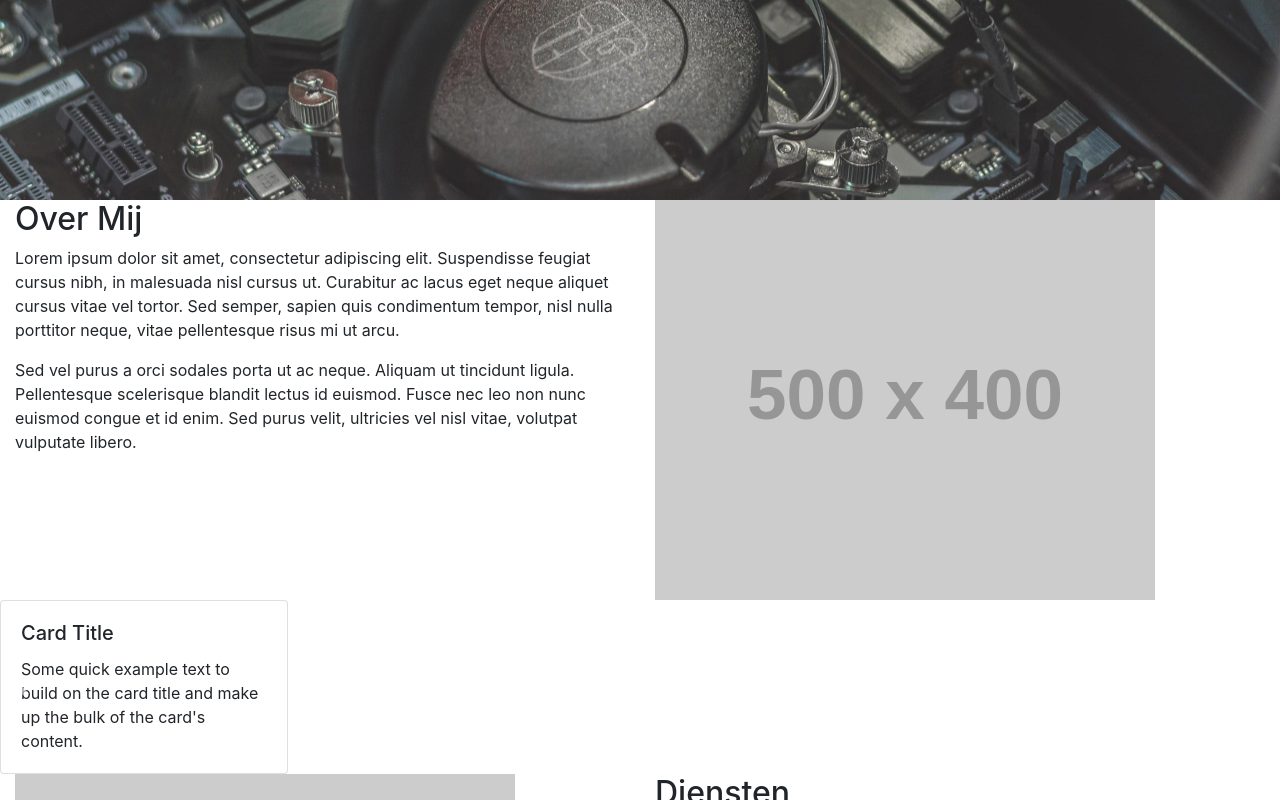
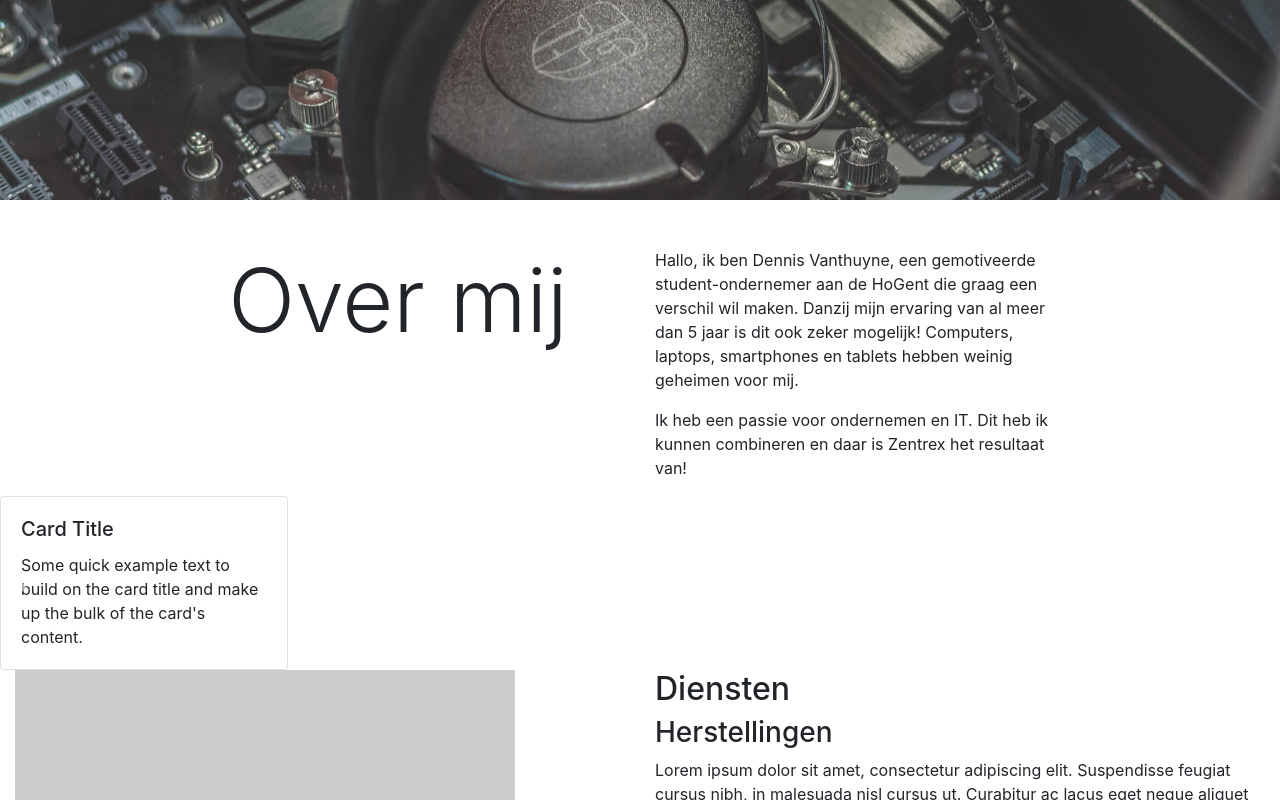
Before and after one commit to KevinVanthuyne/zentrex-website, a Gatsby site: page / in a window 1280 px wide. Shown: the part 600-1400 px from the top of the page. Built offline with nearby package versions, Linux system fonts and the light colour scheme; Gatsby itself is replaced by a stand-in of ours; placeholder pictures from the web are drawn by us.

Commit message:
added prettier about section

```diff
--- a/src/pages/index.js
+++ b/src/pages/index.js
@@ -19,7 +19,7 @@ export default () => (
       >
         <Col
           xs={{ span: 10, offset: 1 }}
-          xs={{ span: 8, offset: 2 }}
+          sm={{ span: 8, offset: 2 }}
           md={{ span: 6, offset: 3 }}
           xl={{ span: 4, offset: 4 }}
         >
@@ -27,25 +27,21 @@ export default () => (
         </Col>
       </BannerImg>
     </Row>
-    <Row id="over">
-      <Col md={6}>
-        <h2>Over Mij</h2>
+    <Row id="over" className="mt-5">
+      <Col md={{ span: 5, offset: 1 }} xl={{ span: 4, offset: 2 }}>
+        <h2 class="display-2">Over mij</h2>
+      </Col>
+      <Col md={5} xl={4}>
         <p>
-          Lorem ipsum dolor sit amet, consectetur adipiscing elit. Suspendisse
-          feugiat cursus nibh, in malesuada nisl cursus ut. Curabitur ac lacus
-          eget neque aliquet cursus vitae vel tortor. Sed semper, sapien quis
-          condimentum tempor, nisl nulla porttitor neque, vitae pellentesque
-          risus mi ut arcu.
+          Hallo, ik ben Dennis Vanthuyne, een gemotiveerde student-ondernemer
+          aan de HoGent die graag een verschil wil maken. Danzij mijn ervaring
+          van al meer dan 5 jaar is dit ook zeker mogelijk! Computers, laptops,
+          smartphones en tablets hebben weinig geheimen voor mij.
         </p>
         <p>
-          Sed vel purus a orci sodales porta ut ac neque. Aliquam ut tincidunt
-          ligula. Pellentesque scelerisque blandit lectus id euismod. Fusce nec
-          leo non nunc euismod congue et id enim. Sed purus velit, ultricies vel
-          nisl vitae, volutpat vulputate libero.
+          Ik heb een passie voor ondernemen en IT. Dit heb ik kunnen combineren
+          en daar is Zentrex het resultaat van!
         </p>
-      </Col>
-      <Col md={6}>
-        <Image src="https://via.placeholder.com/500x400" fluid />
       </Col>
     </Row>
     <Row>
```
